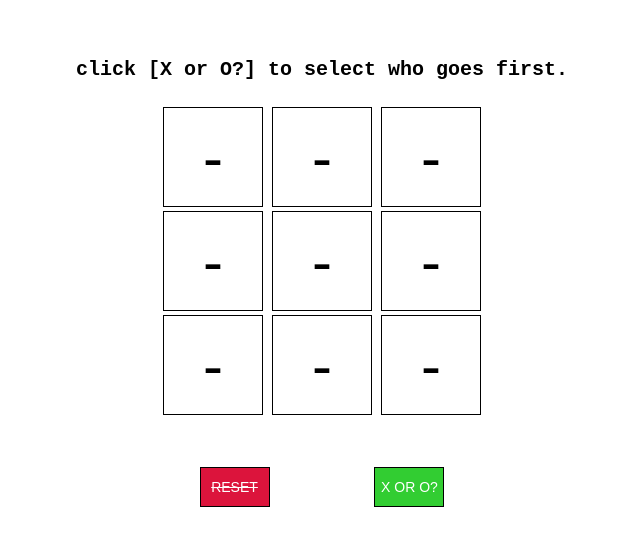
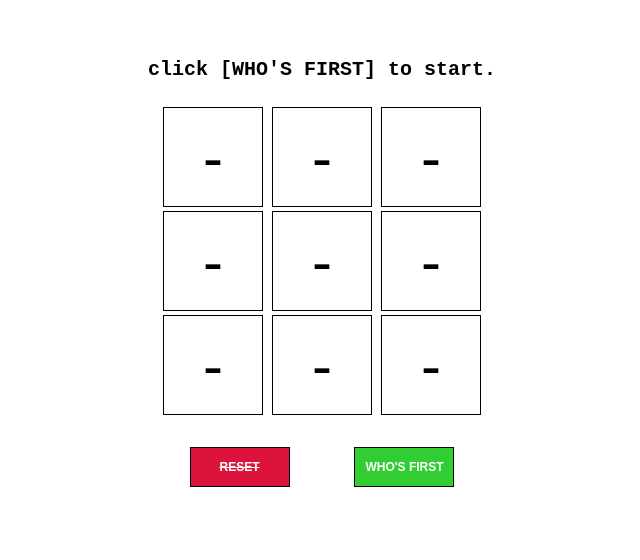
Before and after one commit to 3afia/tictactoe, a plain HTML site: page index.html in a window 1280 px wide. Shown: the part 144-704 px from the top of the page, without its empty margins (318-958 px from the left). Drawn offline with Linux system fonts and the light colour scheme.

Commit message:
refactor

```diff
--- a/app.js
+++ b/app.js
@@ -1,5 +1,5 @@
 (function() {
-  let firstPlayer, secondPlayer, xScore, oScore;
+  let firstPlayer, secondPlayer, xScore, oScore, moves;
 
   const arena = document.querySelector(".arena"),
     buttons = document.querySelectorAll(".btn"),
@@ -19,6 +19,7 @@
     ];
 
   function initialState() {
+    moves = 0;
     xScore = {
       0: 0,
       1: 0,
@@ -68,11 +69,10 @@
 
   //handle arena/buttons clicks
   arena.addEventListener("click", e => {
-    // check if button !already been picked
-    if (e.target.textContent !== "O" && e.target.textContent !== "X") {
-      // player choose x or o
+    if (e.target.tagName === "BUTTON") {
+      // check if button !already been picked
       let score;
-      if (e.target.tagName === "BUTTON") {
+      if (e.target.textContent !== "O" && e.target.textContent !== "X") {
         if (firstPlayer) {
           e.target.textContent = "O";
           score = oScore;
@@ -80,14 +80,17 @@
           e.target.textContent = "X";
           score = xScore;
         }
+        moves++;
         //checking for score
         streaks.forEach((comb, i) => {
           if (comb.indexOf(Number(e.target.value)) !== -1) {
             score[i]++;
-			// did player win?
+            // did player win?
             if (score[i] === 3) {
               streaks[i].forEach(i => {
                 buttons[i].style.color = "limegreen"; // green for victory
+                console.log(secondPlayer);
+                playerDisplay.textContent = secondPlayer ? "X won" : "O won";
               });
               arena.style.pointerEvents = "none";
               arena.style.border = "3px solid limegreen";
@@ -97,11 +100,12 @@
         // flipping turns
         firstPlayer = !firstPlayer;
         secondPlayer = !secondPlayer;
+        if (moves == 9) playerDisplay.textContent = "tie";
       }
     }
   });
 
-   // reset the game
+  // reset the game
   reset.addEventListener("click", () => {
     initialState();
 
--- a/index.html
+++ b/index.html
@@ -10,7 +10,8 @@
   <body>
     <main>
       <div class="arena">
-        <h4><code>click [X or O?] to select who goes first.</code></h4><br/>
+        <h4><code>click [WHO'S FIRST] to start.</code></h4>
+        <br />
         <h5></h5>
         <div class="row">
           <button class="btn" value="0">-</button>
@@ -31,7 +32,7 @@
 
       <div class="control">
         <button class="disabled" id="reset">reset</button>
-        <button class="enabled" id="select">X or O?</button>
+        <button class="enabled" id="select">Who's First</button>
       </div>
     </main>
     <script src="app.js"></script>
--- a/styles.css
+++ b/styles.css
@@ -39,11 +39,11 @@ button {
   border: 1px dotted grey;
 }
 .control button {
-  margin: 50px;
+  margin: 30px;
   text-align: center;
   height: 40px;
-  width: 70px;
-  font-size: 0.7em;
+  font-size: 0.6em;
+  font-weight: 900;
   transition: all 0.3s ease-in-out;
 }
 .disabled {
```
